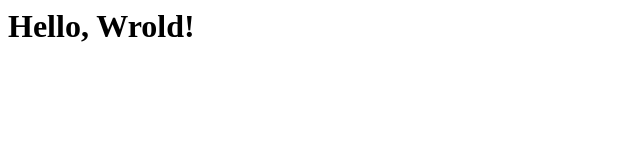
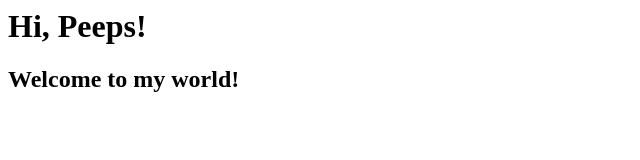
Before and after one commit to meghribaronian/enter_my_world, a plain HTML site: page index.html in a window 1280 px wide. Shown: the whole page, without its empty margins (0-640 px from the left). Drawn offline with Linux system fonts and the light colour scheme.

Commit message:
Add files via upload

```diff
--- a/index.html
+++ b/index.html
@@ -1 +1,2 @@
-<h1>Hello, Wrold!</h1>
+<h1>Hi, Peeps!</h1>
+<h2>Welcome to my world!</h2>
```
